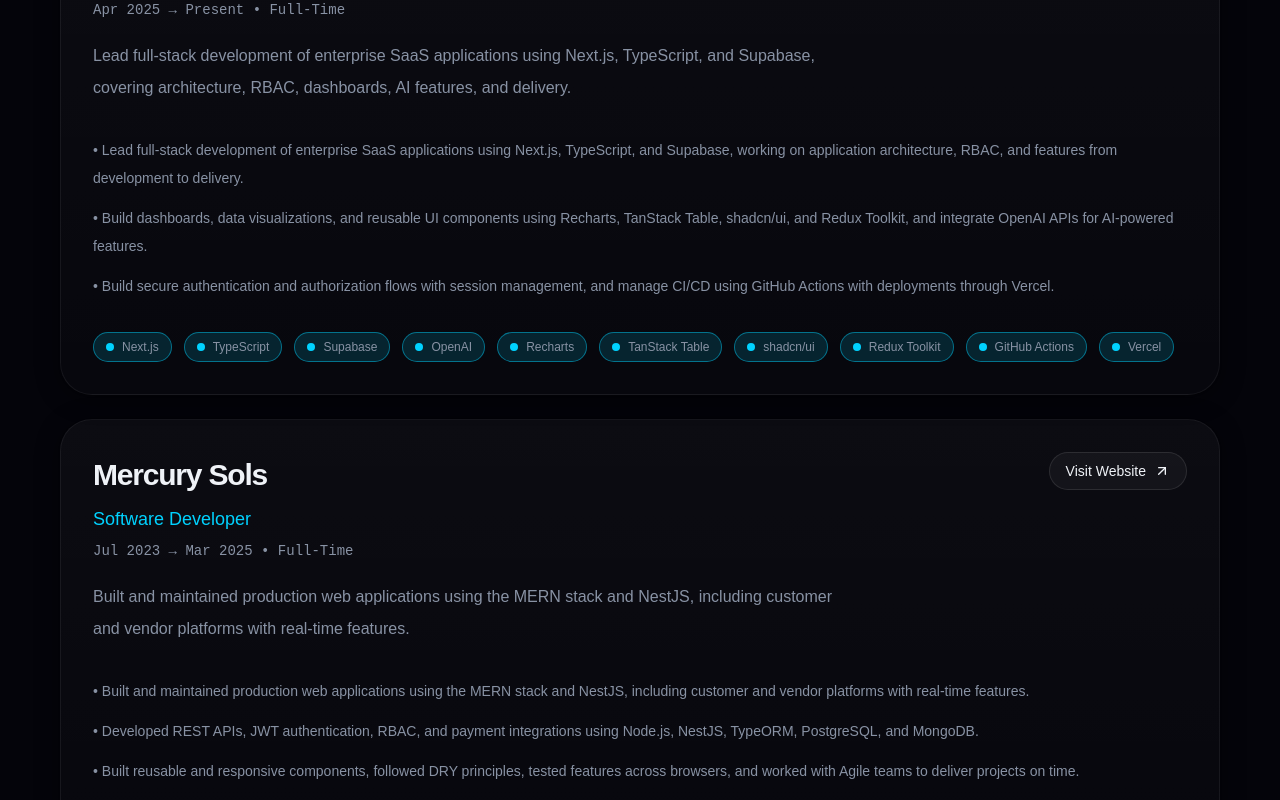
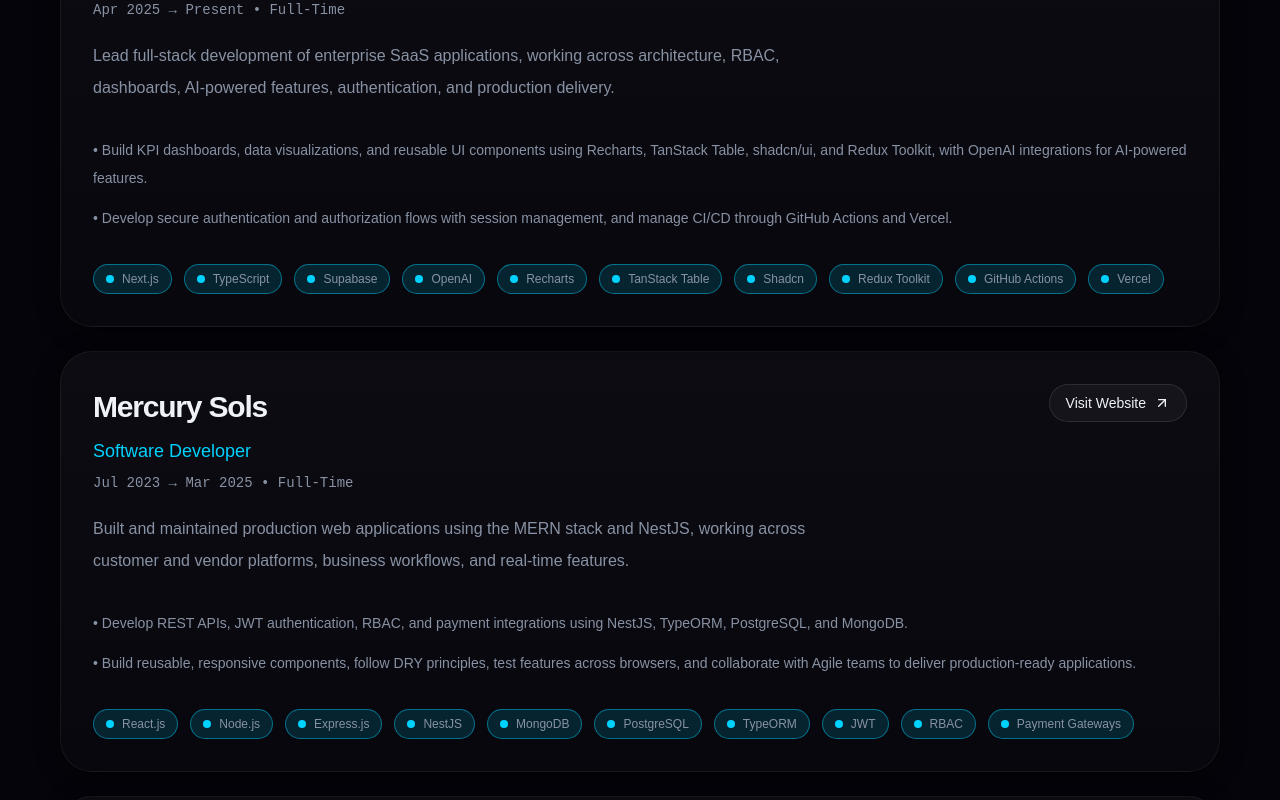
Before and after one commit to Azmat7860/Personal_Portfolio, a Next.js app: page /companies in a window 1280 px wide. Shown: the part 540-1340 px from the top of the page. Built offline with nearby package versions, Linux system fonts and the light colour scheme.

Commit message:
update content

```diff
--- a/src/data/experience.ts
+++ b/src/data/experience.ts
@@ -9,11 +9,10 @@
     period: { start: "Apr 2025", end: "Present" },
     version: "v4.0.0",
     description:
-      "Lead full-stack development of enterprise SaaS applications using Next.js, TypeScript, and Supabase, covering architecture, RBAC, dashboards, AI features, and delivery.",
+      "Lead full-stack development of enterprise SaaS applications, working across architecture, RBAC, dashboards, AI-powered features, authentication, and production delivery.",
     achievements: [
-      "Lead full-stack development of enterprise SaaS applications using Next.js, TypeScript, and Supabase, working on application architecture, RBAC, and features from development to delivery.",
-      "Build dashboards, data visualizations, and reusable UI components using Recharts, TanStack Table, shadcn/ui, and Redux Toolkit, and integrate OpenAI APIs for AI-powered features.",
-      "Build secure authentication and authorization flows with session management, and manage CI/CD using GitHub Actions with deployments through Vercel.",
+      "Build KPI dashboards, data visualizations, and reusable UI components using Recharts, TanStack Table, shadcn/ui, and Redux Toolkit, with OpenAI integrations for AI-powered features.",
+      "Develop secure authentication and authorization flows with session management, and manage CI/CD through GitHub Actions and Vercel.",
     ],
     tech: [
       "Next.js",
@@ -22,7 +21,7 @@
       "OpenAI",
       "Recharts",
       "TanStack Table",
-      "shadcn/ui",
+      "Shadcn",
       "Redux Toolkit",
       "GitHub Actions",
       "Vercel",
@@ -38,11 +37,10 @@
     period: { start: "Jul 2023", end: "Mar 2025" },
     version: "v3.0.0",
     description:
-      "Built and maintained production web applications using the MERN stack and NestJS, including customer and vendor platforms with real-time features.",
+      "Built and maintained production web applications using the MERN stack and NestJS, working across customer and vendor platforms, business workflows, and real-time features.",
     achievements: [
-      "Built and maintained production web applications using the MERN stack and NestJS, including customer and vendor platforms with real-time features.",
-      "Developed REST APIs, JWT authentication, RBAC, and payment integrations using Node.js, NestJS, TypeORM, PostgreSQL, and MongoDB.",
-      "Built reusable and responsive components, followed DRY principles, tested features across browsers, and worked with Agile teams to deliver projects on time.",
+      "Develop REST APIs, JWT authentication, RBAC, and payment integrations using NestJS, TypeORM, PostgreSQL, and MongoDB.",
+      "Build reusable, responsive components, follow DRY principles, test features across browsers, and collaborate with Agile teams to deliver production-ready applications.",
     ],
     tech: [
       "React.js",
--- a/src/data/personal.ts
+++ b/src/data/personal.ts
@@ -36,11 +36,12 @@
     "Delivering secure full-stack applications",
   ],
   intro:
-    "Full Stack MERN Developer with 3+ years of experience building scalable, production-ready web applications. I work with MongoDB, Express.js, React.js, Node.js, TypeScript, Next.js, REST APIs, authentication, RBAC, and AI-powered features, with a focus on clean architecture, performance, and end-to-end delivery.",
+    "Full Stack Software Engineer with 3+ years of experience building scalable, production-ready web applications using MERN, TypeScript, Next.js, REST APIs, authentication, RBAC, and AI-powered solutions. Focused on clean architecture, performance, and reliable end-to-end delivery.",
   about: [
-    "I'm Azmat Ullah Khan, a Full Stack Software Engineer with 3+ years of experience building scalable, production-ready web applications. I'm proficient in MongoDB, Express.js, React.js, Node.js, TypeScript, Next.js, REST APIs, authentication, and RBAC, and I also ship AI-powered features with a focus on clean architecture, performance, and end-to-end delivery.",
-    "At Tech Crusades, I lead full-stack development of enterprise SaaS applications using Next.js, TypeScript, and Supabase. That covers application architecture, RBAC, KPI dashboards with Recharts and TanStack Table, reusable UI with shadcn/ui and Redux Toolkit, OpenAI-powered features, and CI/CD through GitHub Actions and Vercel.",
-    "Before that, at Mercury Sols, Earendel Technologies, and DanZee Tech, I built and maintained production MERN and NestJS applications. That work covered customer and vendor platforms, booking products, real-time features, JWT authentication, RBAC, and payment integrations.",
+    "I'm Azmat Ullah Khan, a Full Stack Software Engineer with 3+ years of experience building scalable, production-ready web applications. I specialize in the MERN stack, TypeScript, Next.js, NestJS, REST APIs, authentication, and RBAC, with experience building AI-powered features and delivering solutions end to end.",
+    "I've worked on enterprise SaaS platforms, analytics dashboards, customer and vendor platforms, booking systems, payment integrations, and real-time features. My work spans application architecture, database design, responsive interfaces, secure APIs, authentication, authorization, and production deployments.",
+    "I focus on clean architecture, maintainable code, reusable components, performance, security, and thoughtful user experience. I enjoy solving complex problems across the stack, working closely with product requirements, and turning ideas into reliable, production-ready software.",
+    "I'm comfortable taking ownership of features from planning and implementation to testing, refinement, and deployment. I continuously explore modern development practices and AI technologies to build smarter, more efficient, and maintainable applications.",
   ],
   education: {
     degree: "Bachelor of Science in Computer Science",
--- a/src/data/projects.ts
+++ b/src/data/projects.ts
@@ -83,7 +83,7 @@
       "TypeScript",
       "Redux Toolkit",
       "Tailwind CSS",
-      "shadcn/ui",
+      "Shadcn",
       "AWS Amplify",
     ],
     category: "frontend",
--- a/src/data/skills.ts
+++ b/src/data/skills.ts
@@ -16,7 +16,7 @@
       { name: "Next.js", color: "#64748B" },
       { name: "TypeScript", color: "#3178C6" },
       { name: "Redux Toolkit", color: "#764ABC" },
-      { name: "shadcn/ui", color: "#0EA5E9" },
+      { name: "Shadcn", color: "#0EA5E9" },
       { name: "Material UI", color: "#007FFF" },
     ],
   },
```
